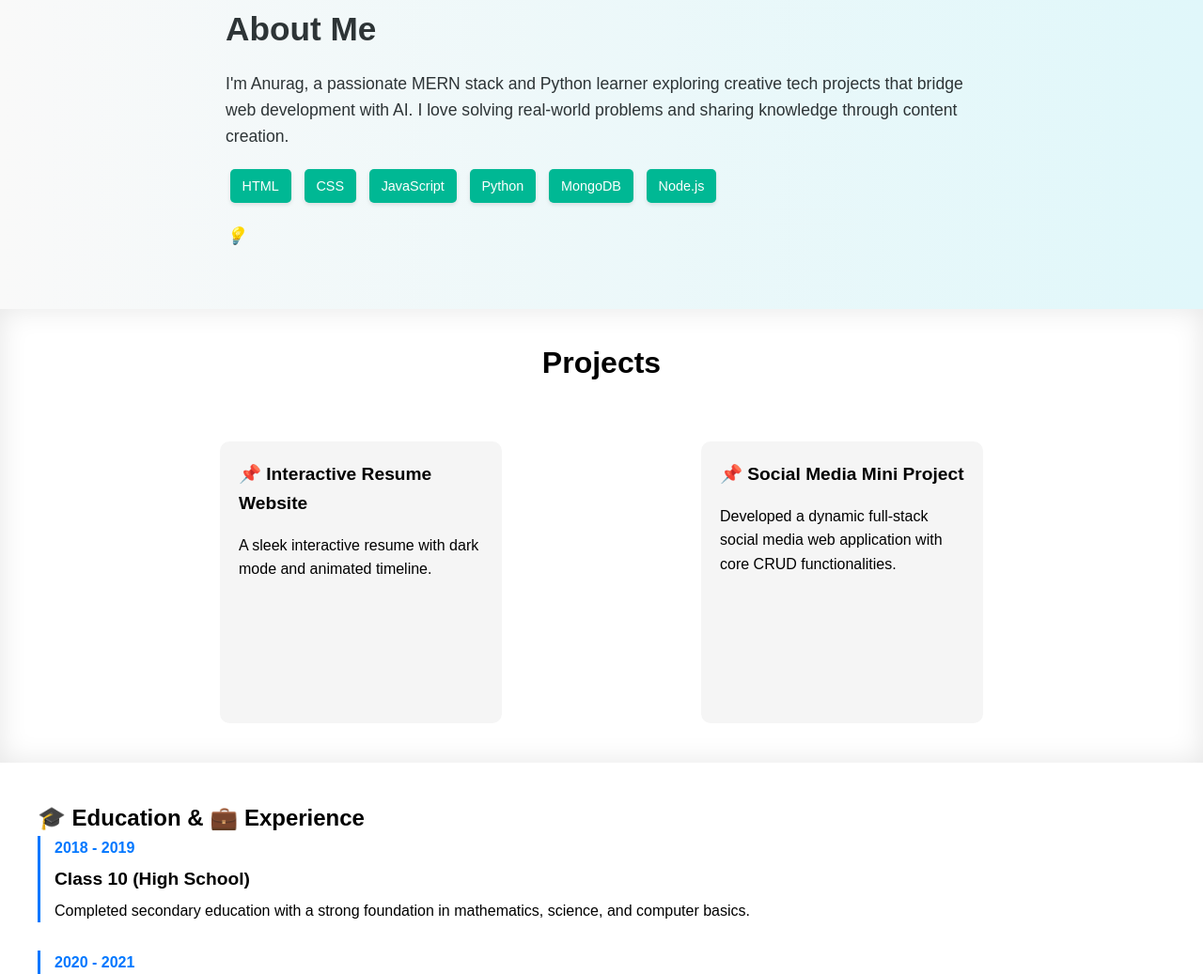
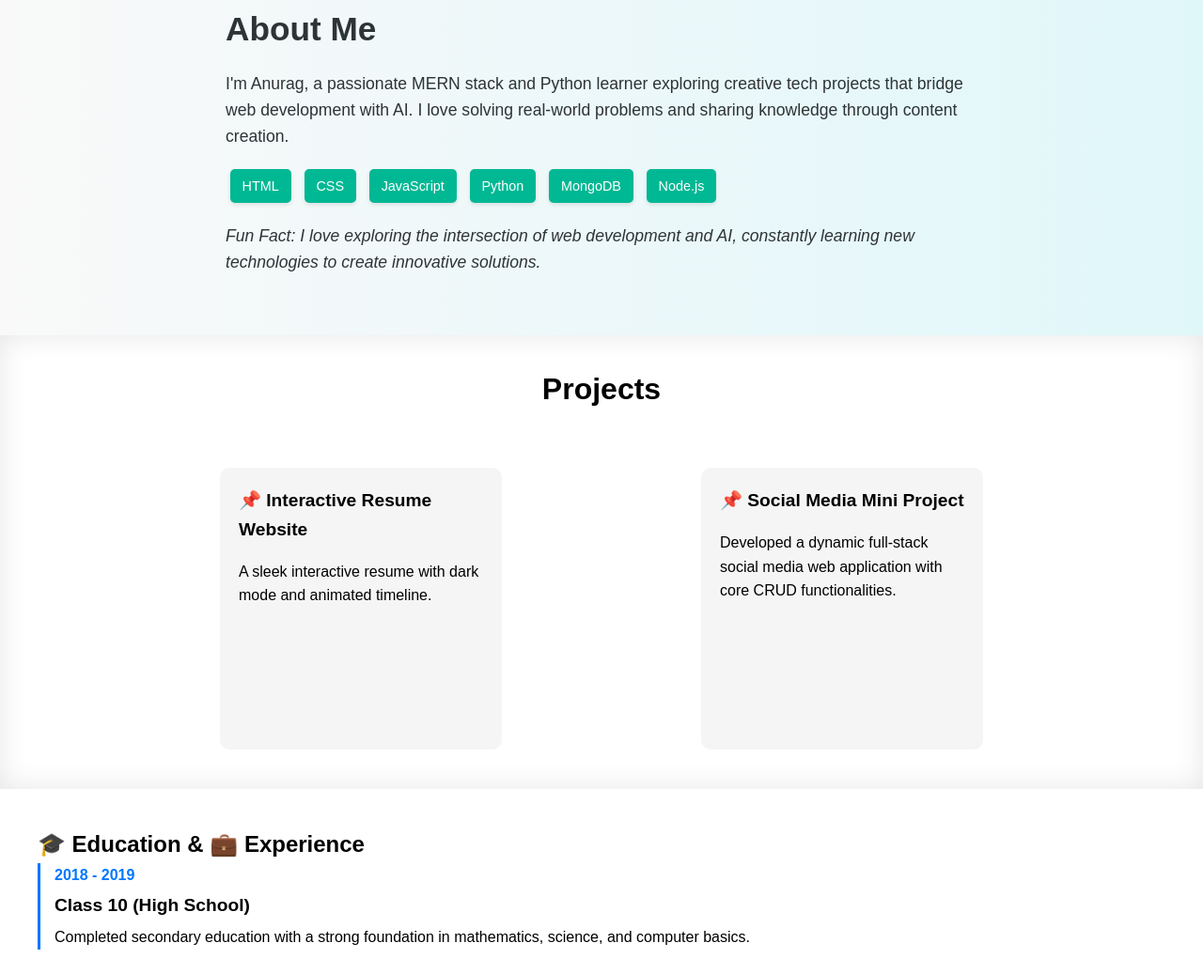
Before and after one commit to anuragjai123/Portfolio, a plain HTML site: page resume-website/index.html in a window 1280 px wide. Shown: the part 871-1908 px from the top of the page at 94% size. Drawn offline with Linux system fonts and the light colour scheme.

Commit message:
changes are done

```diff
--- a/resume-website/index.html
+++ b/resume-website/index.html
@@ -62,7 +62,8 @@
 
       <!-- 💡 Fun Fact -->
       <p class="fun-fact">
-        💡
+        Fun Fact: I love exploring the intersection of web development and AI, constantly learning new technologies to
+        create innovative solutions.
       </p>
     </div>
   </section>
```
